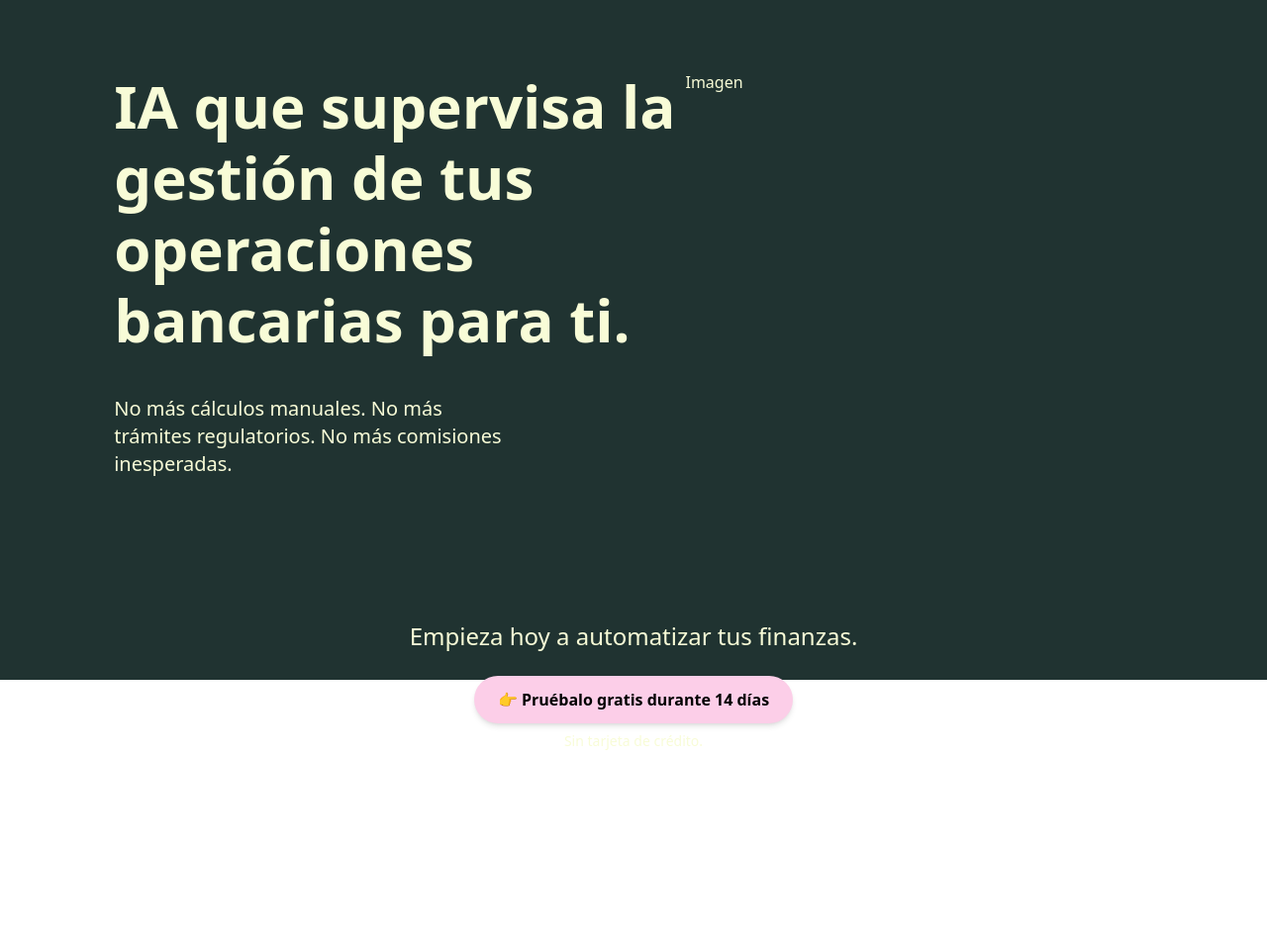
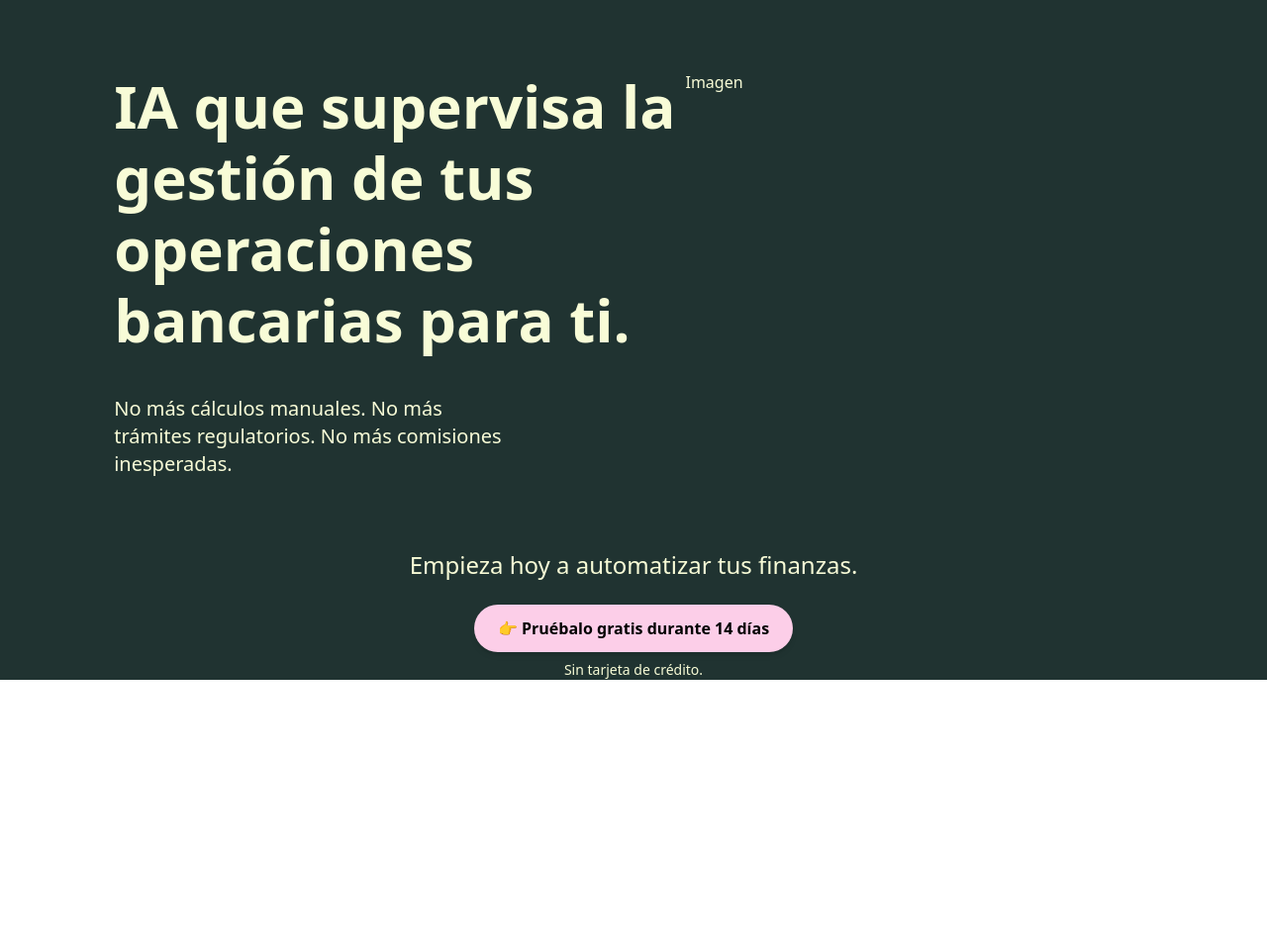
Before and after one commit to Edscon/Finovara, a Django app: page / in a window 1280 px wide. Shown: the part 113-1070 px from the top of the page at 99% size. Run offline with Django 5.2, Linux system fonts and the light colour scheme; some libraries are stand-ins or nearby versions.

Commit message:
Frontpage

```diff
--- a/core/templates/corehtml/frontpage.html
+++ b/core/templates/corehtml/frontpage.html
@@ -3,8 +3,8 @@
 
 {% block content%}
 
-<div class="bg-primary_color_bg h-[calc(100vh-7rem)] grid content-between">
-    <div class="w-[95%] xl:w-[82%] mx-auto py-18">
+<div class="bg-primary_color_bg h-[calc(100vh-112px)] grid content-between">
+    <div class="w-[95%] xl:w-[82%] mx-auto pt-18">
         <div class="flex flex-col lg:flex-row">
             <div class="w-[80%] max-lg:mx-auto lg:w-[55%] space-y-10 max-lg:text-center">
                 <div class="text-3xl md:text-6xl font-bold md:font-semibold leading-[1.2]">IA que supervisa la gestión de tus operaciones bancarias para ti.</div>
@@ -18,7 +18,7 @@
             <div class="w-full lg:w-[45%] max-lg:hidden mx-auto">Imagen</div>
         </div>
     </div>
-    <div class="w-[95%] xl:w-[82%] mx-auto py-18 text-center">
+    <div class="w-[95%] xl:w-[82%] mx-auto pt-18 pb-5 text-center">
         <p class="text-xl md:text-2xl mb-6">
             Empieza hoy a automatizar tus finanzas.
         </p>
--- a/theme/static/css/dist/styles.css
+++ b/theme/static/css/dist/styles.css
@@ -404,6 +404,9 @@
   .h-\[calc\(100vh-10rem\)\] {
     height: calc(100vh - 10rem);
   }
+  .h-\[calc\(100vh-112px\)\] {
+    height: calc(100vh - 112px);
+  }
   .h-screen {
     height: 100vh;
   }
@@ -572,6 +575,12 @@
   }
   .py-18 {
     padding-block: calc(var(--spacing) * 18);
+  }
+  .pt-18 {
+    padding-top: calc(var(--spacing) * 18);
+  }
+  .pb-5 {
+    padding-bottom: calc(var(--spacing) * 5);
   }
   .text-center {
     text-align: center;
```
Also changed, not shown: 1 other file.
